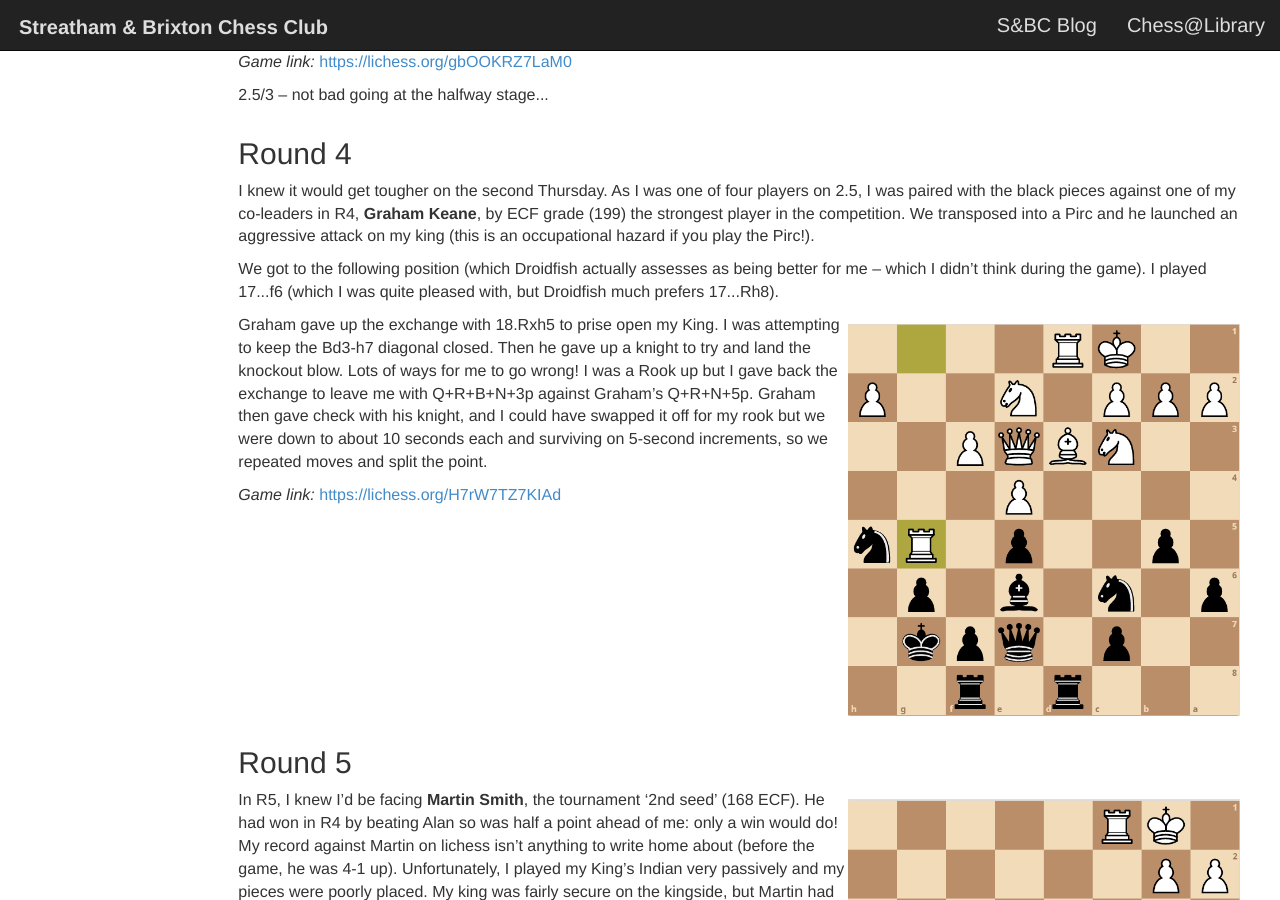
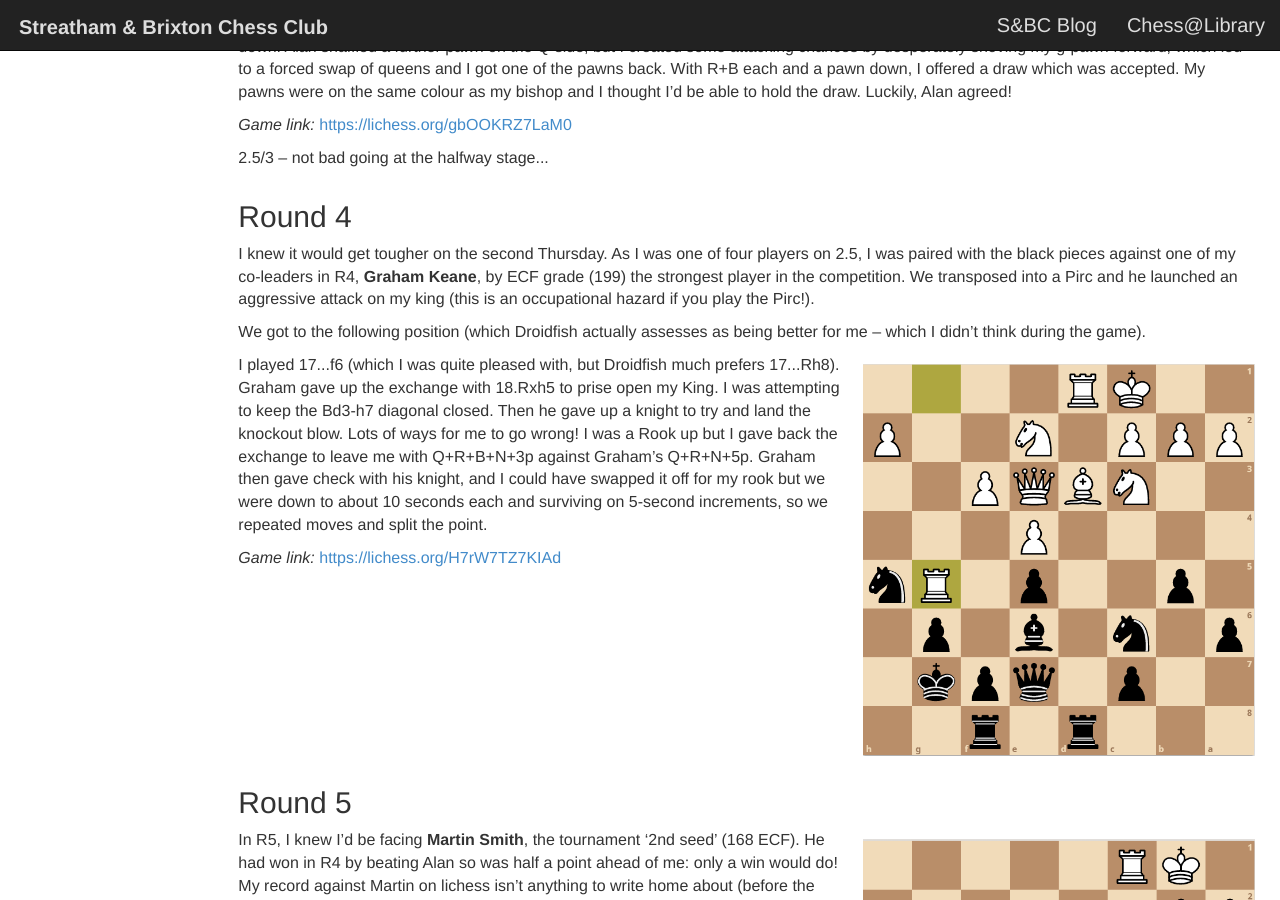
Before and after one commit to streathamchess/streathamchess.github.io, a Jekyll site: the page built from _posts/2020-10-15-luck-in-chess.md, in a window 1280 px wide and 900 px high, scrolled down 1814 px. Built offline with Jekyll 4.4.1, drawn with Linux system fonts in a browser that asks for light colours; nearby versions of some CDN libraries; comment, search, counter and statistics services are not loaded.

Commit message:
Update 2020-10-15-luck-in-chess.md

```diff
--- a/_posts/2020-10-15-luck-in-chess.md
+++ b/_posts/2020-10-15-luck-in-chess.md
@@ -15,9 +15,14 @@
 usually play 5+0 blitz on lichess. At times, I was playing too quickly
 or thinking too much.
 
-{% include ahimage.html url="/assets/ahpics/ah1.png" align="right" %}
+<div class="clearfix"></div>
+
 
 ## Round 1
+
+<div class="clearfix"></div>
+
+{% include ahimage.html url="/assets/ahpics/ah1.png" %}
 
 In R1, I was white against **Paul Ritchie**. I thought I was being
 clever in this position as early as move 5(!) with c3 because, if Paul
@@ -35,7 +40,9 @@
 
 
 
-{% include ahimage.html url="/assets/ahpics/ah2.png" align="right" %}Then, a few moves later, I played 9.Qe5
+{% include ahimage.html url="/assets/ahpics/ah2.png" %}
+
+Then, a few moves later, I played 9.Qe5
 (see diagram right). I'm sure Paul smelt a rat as to why I hadn't
 dropped the queen back to d1. If Paul plays Nc2+ and takes my Rook, I
 just follow up Bh6 with a forced mate (as the f7 pawn is pinned), but I
@@ -53,7 +60,7 @@
 
 <div class="clearfix"></div>
 
-!{% include ahimage.html url="/assets/ahpics/ah3.png" align="right" %}
+!{% include ahimage.html url="/assets/ahpics/ah3.png" %}
 
 R2 saw me paired against **Michael Chung**, who has always given me
 tough games online, despite his lower rating. On the black side of a
@@ -111,9 +118,12 @@
 the Pirc!).
 
 We got to the following position (which Droidfish actually assesses as
-being better for me -- which I didn't think during the game). I played
-17\...f6 (which I was quite pleased with, but Droidfish much prefers
-17\...Rh8).{% include ahimage.html url="/assets/ahpics/ah4.png" align="right" %} Graham gave up the exchange with 18.Rxh5
+being better for me -- which I didn't think during the game).
+
+{% include ahimage.html url="/assets/ahpics/ah4.png" %}
+
+I played 17\...f6 (which I was quite pleased with, but Droidfish much prefers
+17\...Rh8). Graham gave up the exchange with 18.Rxh5
 to prise open my King. I was attempting to keep the Bd3-h7 diagonal
 closed. Then he gave up a knight to try and land the knockout blow. Lots
 of ways for me to go wrong! I was a Rook up but I gave back the exchange
@@ -131,7 +141,7 @@
 
 <div class="clearfix"></div>
 
-{% include ahimage.html url="/assets/ahpics/ah5.png" align="right" %}
+{% include ahimage.html url="/assets/ahpics/ah5.png" %}
 In R5, I knew I'd be facing **Martin
 Smith**, the tournament '2nd seed' (168 ECF). He had won in R4 by
 beating Alan so was half a point ahead of me: only a win would do! My
@@ -178,7 +188,7 @@
 win. I had to give up a pawn to escape an annoying bishop pin and we got
 to this position. Still time for one more slice of luck!
 
-{% include ahimage.html url="/assets/ahpics/ah6.png" align="right" %}
+{% include ahimage.html url="/assets/ahpics/ah6.png" %}
 
 
 Graham played 27\...Nxd2 here, when just doubling the rooks on the
```
